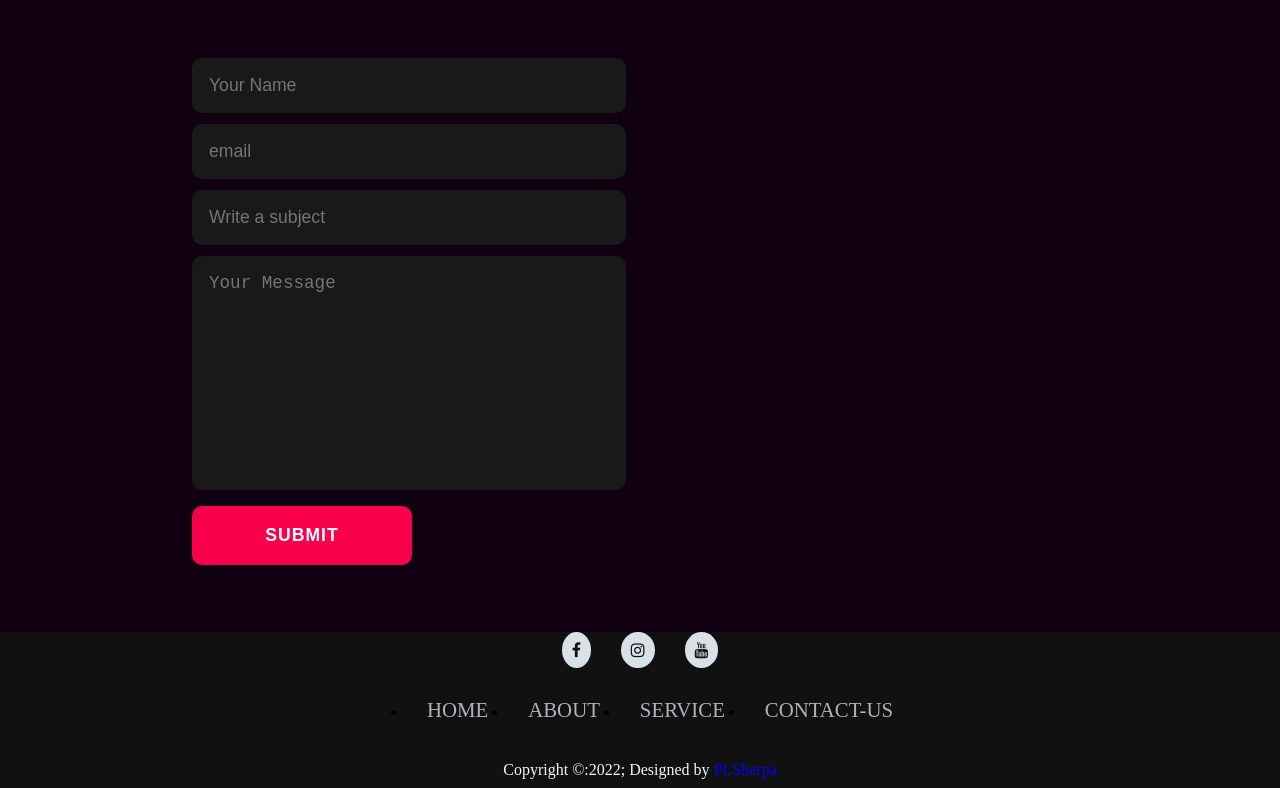
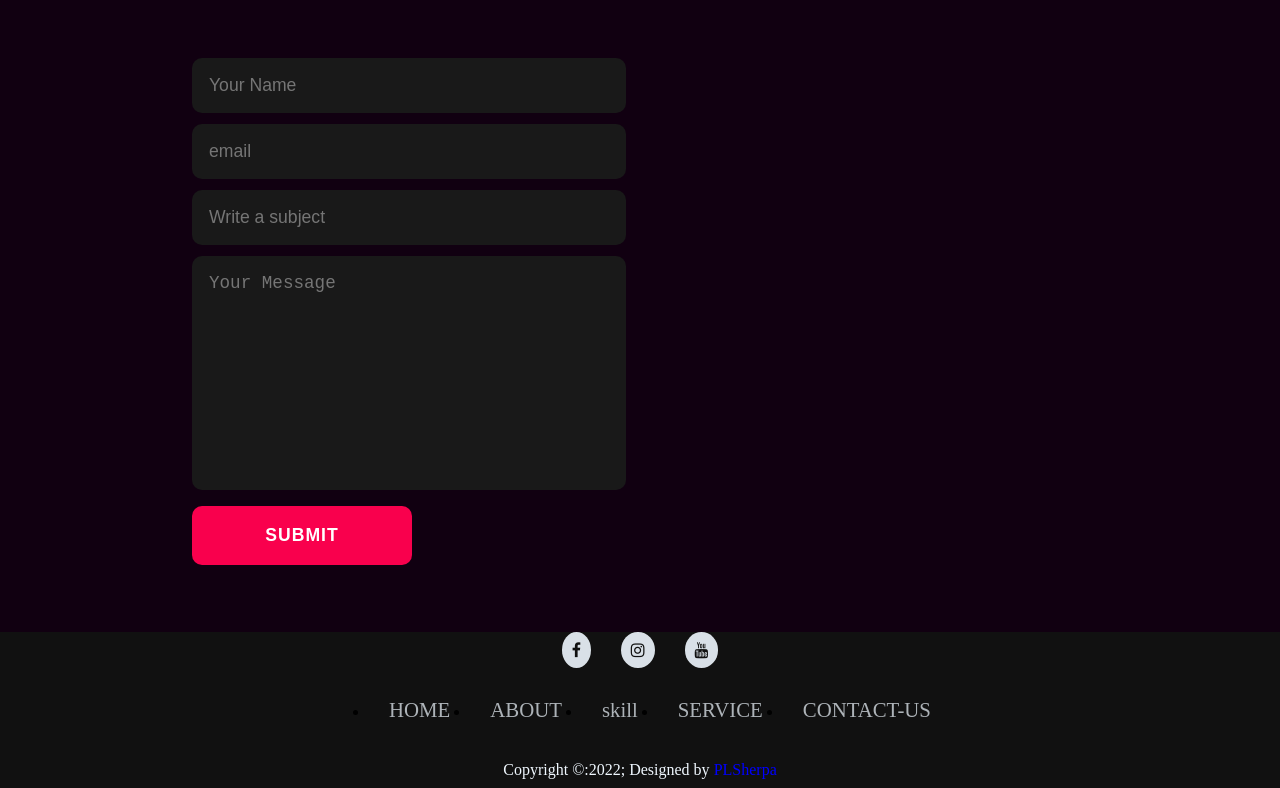
Before and after one commit to Passang2023/passang, a plain HTML site: page index.html in a window 1280 px wide. Shown: the part 3700-4488 px from the top of the page. Drawn offline with Linux system fonts and the light colour scheme; files whose address does not match are found by name.

Commit message:
Update index.html

```diff
--- a/index.html
+++ b/index.html
@@ -290,6 +290,7 @@
         <ul>
             <li><a href="">HOME</a></li>
             <li><a href="">ABOUT</a></li>
+            <li><a href="">skill</a></li>
             <li><a href="">SERVICE</a></li>
             <li><a href="">CONTACT-US</a></li>
         </ul>
```
